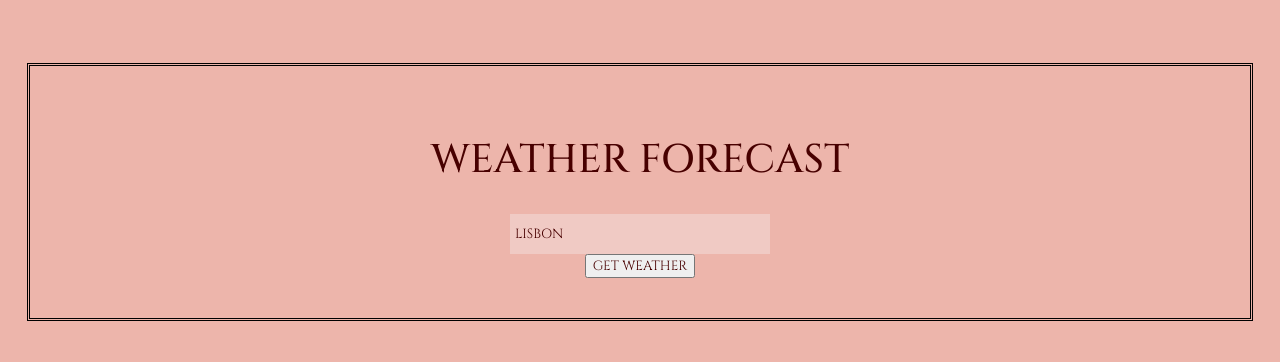
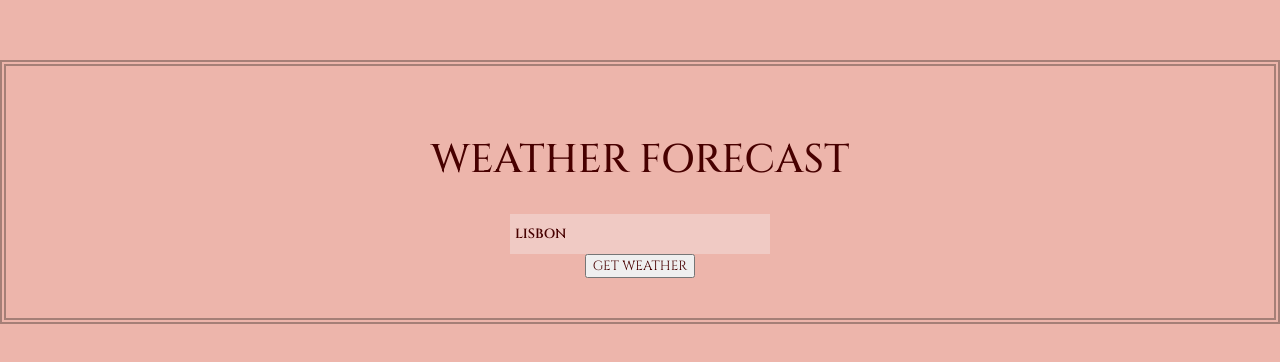
Before and after one commit to TanyaMeow/weather-forecast, a React (Create React App) app: page / in a window 1280 px wide. Shown: the part 208-570 px from the top of the page. Built offline with nearby package versions, Linux system fonts and the light colour scheme.

Commit message:
Правка стилей

```diff
--- a/src/App.css
+++ b/src/App.css
@@ -23,9 +23,14 @@ input {
     width: 250px;
 
     background-color: #f0cac4;
-    outline: none;
+    outline-color: #a57f77;
+    font-weight: 600;
 
     border: none;
+}
+
+span {
+    font-weight: 700;
 }
 
 .App {
@@ -35,13 +40,18 @@ input {
     align-items: center;
 }
 
+.loader {
+    font-weight: 700;
+    font-size: 20px;
+}
+
 .home_container {
     display: flex;
     flex-direction: column;
     align-items: center;
 
-    width: 1140px;
-    border: 3px double black;
+    width: 1200px;
+    border: 6px double #a57f77;
 
     padding: 40px;
 }
@@ -57,7 +67,9 @@ input {
 }
 
 .cell_image {
-    width: 50px;
+    text-transform: uppercase;
+    font-size: 80px;
+    margin: 0;
 }
 
 .weather_cells-container {
@@ -67,9 +79,21 @@ input {
 }
 
 .cell {
+    border-radius: 5px;
+    padding: 0 15px;
+
     margin-bottom: 10px;
     margin-left: 20px;
 
     width: 120px;
     background-color: #f0cac4;
 }
+
+.cell:first-child {
+    margin-left: 0;
+}
+
+.temperature {
+    font-weight: 500;
+    font-size: 18px;
+}
```
